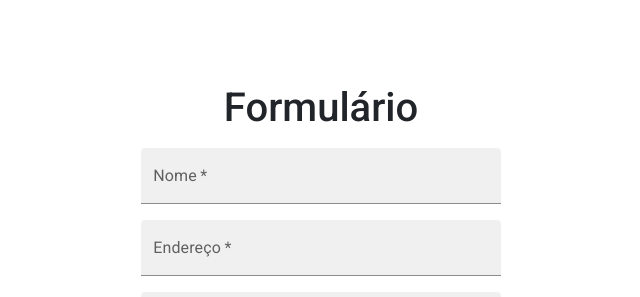
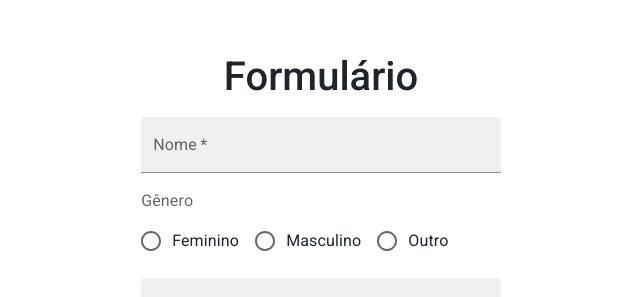
Before and after one commit to daviteixeira-dev/saude-amais, a React (Create React App) app: page /formulario in a window 1280 px wide. Shown: the part 147-444 px from the top of the page, without its empty margins (319-959 px from the left). Built offline with nearby package versions, Linux system fonts and the light colour scheme.

Commit message:
Apenas formulario atualizado +2 components - Wesley

```diff
--- /dev/null
+++ b/src/components/Formulario/FormSelect/SelectDatePicker.js
@@ -0,0 +1,22 @@
+import * as React from 'react';
+import TextField from '@mui/material/TextField';
+import AdapterDateFns from "@material-ui/lab/AdapterDateFns";
+import LocalizationProvider from "@material-ui//lab/LocalizationProvider";
+import DatePicker from "@material-ui/lab/DatePicker";
+
+export default function SelectDatePicker() {
+  const [value, setValue] = React.useState(null);
+
+  return (
+    <LocalizationProvider dateAdapter={AdapterDateFns}>
+      <DatePicker
+        label="Data de Nascimento"
+        value={value}
+        onChange={(newValue) => {
+          setValue(newValue);
+        }}
+        renderInput={(params) => <TextField {...params} variant="filled" />}
+      />
+    </LocalizationProvider>
+  );
+}
--- /dev/null
+++ b/src/components/Formulario/FormSelect/SelectRadioGroup.js
@@ -0,0 +1,19 @@
+import * as React from 'react';
+import Radio from '@mui/material/Radio';
+import RadioGroup from '@mui/material/RadioGroup';
+import FormControlLabel from '@mui/material/FormControlLabel';
+import FormControl from '@mui/material/FormControl';
+import FormLabel from '@mui/material/FormLabel';
+
+export default function SelectRadioGroup() {
+  return (
+    <FormControl component="fieldset" variant="filled" sx={{ m: 1, minWidth: "40ch" }}>
+      <FormLabel component="legend" variant="filled">Gênero</FormLabel>
+      <RadioGroup row aria-label="gender" name="row-radio-buttons-group">
+        <FormControlLabel value="female" control={<Radio />} label="Feminino" />
+        <FormControlLabel value="male" control={<Radio />} label="Masculino" />
+        <FormControlLabel variant="filled" value="other" control={<Radio />} label="Outro" />
+      </RadioGroup>
+    </FormControl>
+  );
+}
--- a/src/components/Formulario/Formulario.js
+++ b/src/components/Formulario/Formulario.js
@@ -3,9 +3,10 @@ import Box from "@mui/material/Box";
 import TextField from "@mui/material/TextField";
 import Grid from "@mui/material/Grid";
 import SelectVariants from "./FormSelect/SelectVariantes";
+import SelectRadioGroup from "./FormSelect/SelectRadioGroup";
+import SelectDatePicker from "./FormSelect/SelectDatePicker";
 import FormButton from "./FormButton/FormButton";
 import { Link } from "react-router-dom";
-
 
 function Formulario() {
   return (
@@ -27,12 +28,16 @@ function Formulario() {
 
         <h1>Formulário</h1>
 
+
+
         <TextField
           required
           id="name"
           label="Nome"
           variant="filled"
         />
+
+        <SelectRadioGroup />
 
         <TextField
           required
@@ -67,6 +72,8 @@ function Formulario() {
           variant="filled"
         />
 
+        <SelectDatePicker />
+
         <TextField
           required
           id="outlined-required"
--- a/src/components/login/Login.js
+++ b/src/components/login/Login.js
@@ -1,5 +1,5 @@
 import React from "react";
-import { styled } from '@material-ui/styles';
+import { styled } from "@material-ui/styles";
 import { Link } from "react-router-dom";
 import styles from "./styles/login.module.css";
 
@@ -118,7 +118,6 @@ function Login() {
                   </ColorButton>
                 </Link>
 
-
               </div>
             </div>
           </Container>
```
Also changed, not shown: package.json (+6 -2 lines), 2 other files (tests, documents, lock files or other folders).
